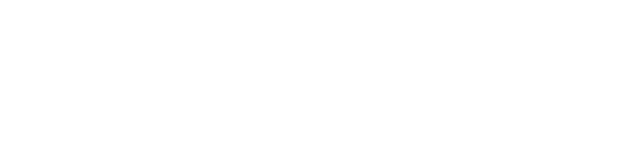
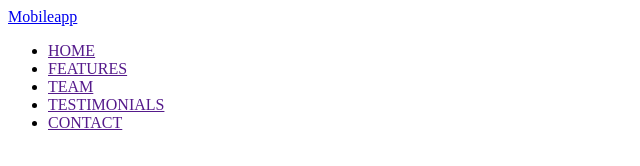
Before and after one commit to Marina-Slyepinina/TheBestExample, a plain HTML site: page index.html in a window 1280 px wide. Shown: the whole page, without its empty margins (0-640 px from the left). Drawn offline with Linux system fonts and the light colour scheme.

Commit message:
привіт наступна людина

```diff
--- a/index.html
+++ b/index.html
@@ -6,7 +6,18 @@
     <title>Document</title>
   </head>
   <body>
-    <header></header>
+    <header>
+      <a href="./index.html">Mobileapp</a>
+      <nav>
+        <ul>
+          <li><a href="">HOME</a></li>
+          <li><a href="">FEATURES</a></li>
+          <li><a href="">TEAM</a></li>
+          <li><a href="">TESTIMONIALS</a></li>
+          <li><a href="">CONTACT</a></li>
+        </ul>
+      </nav>
+    </header>
     <main></main>
     <footer></footer>
   </body>
```
